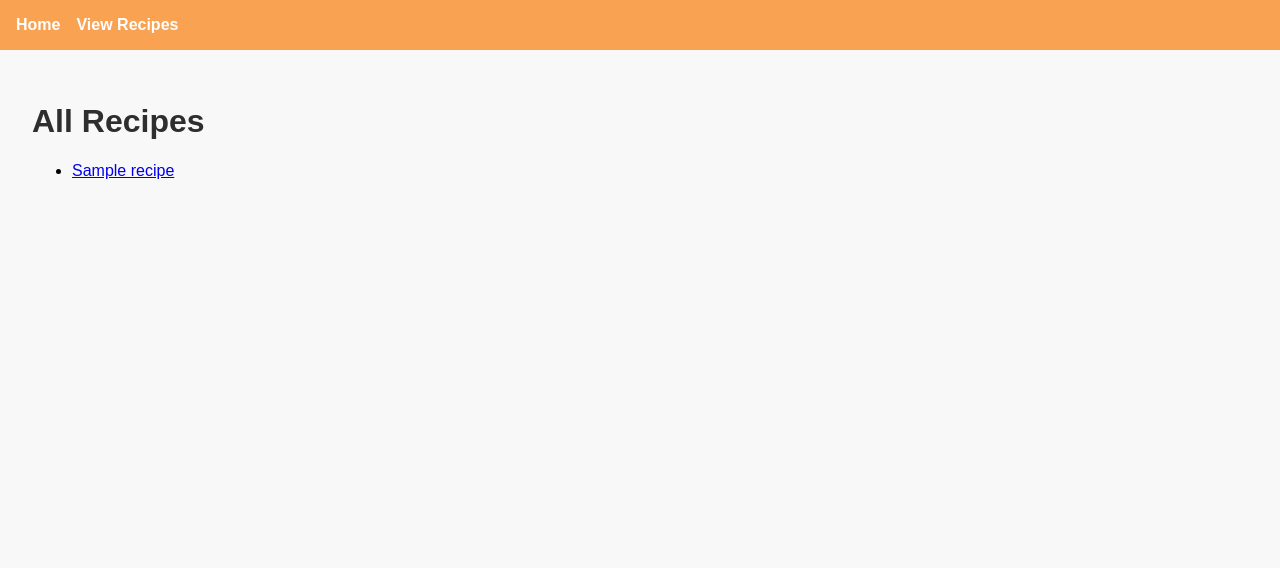
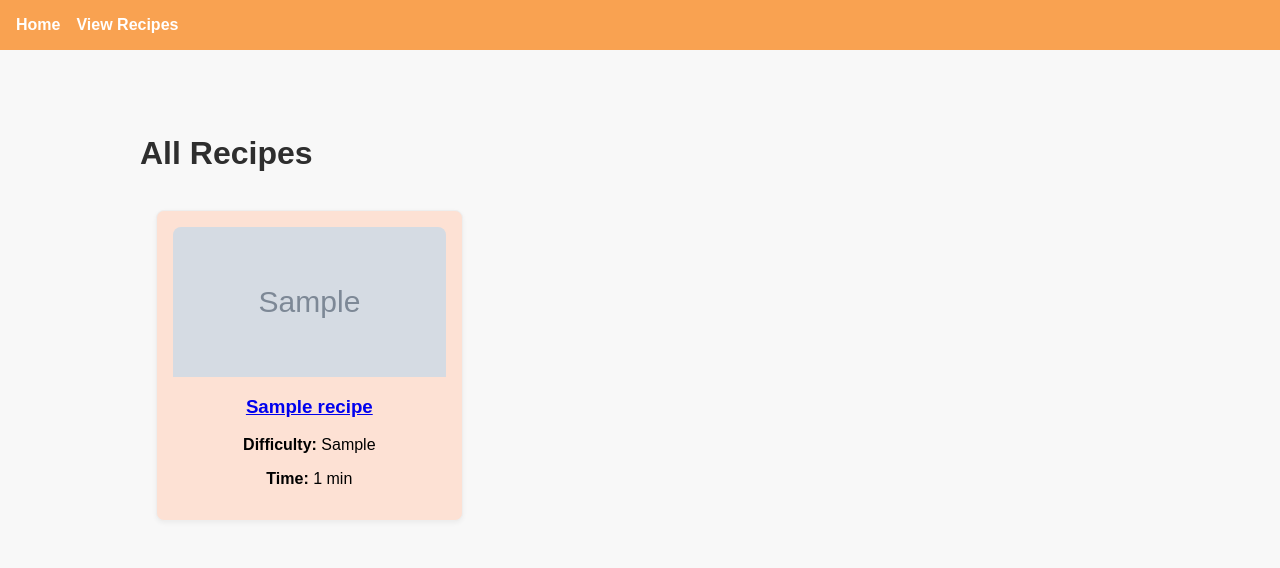
Before and after one commit to x-lamprocapnos-x/A2_Recipe_App, a Django app: page /recipes/ in a window 1280 px wide. Shown: the top 568 px of the page. Run offline with Django 4.2, Linux system fonts and the light colour scheme; tables that the repository leaves empty hold one stand-in row (values such as "Sample post"); grey boxes marked "Sample" are stand-in pictures.

Commit message:
added divs, and classes for styling in recipe_list

```diff
--- a/src/recipes/templates/recipes/recipe_list.html
+++ b/src/recipes/templates/recipes/recipe_list.html
@@ -4,12 +4,21 @@
 {% block title %}All Recipes | Recipe App {% endblock %}
 
 {% block content %}
-<h1>All Recipes</h1>
-<ul>
-    {% for recipe in recipes %}
-    <li>
-        <a href="{% url 'recipes:recipe_details' recipe.id %}">{{ recipe.name }}</a>
-    </li>
-    {% endfor %}
-</ul>
+<div class="container">
+    <h1>All Recipes</h1>
+    <div class="recipe-list">
+        {% for recipe in recipes %}
+        <div class="card">
+            {% if recipe.image %}
+            <img src="{{ recipe.image.url }}" alt="{{ recipe.name }} image">
+            {% endif %}
+            <div class="content">
+                <h3><a href="{% url 'recipes:recipe_details' recipe.id %}">{{ recipe.name }}</a></h3>
+                <p><strong>Difficulty:</strong> {{ recipe.difficulty}} </p>
+                <p><strong>Time:</strong> {{ recipe.cooking_time }} min </p>
+            </div>
+        </div>
+        {% endfor %}
+    </div>
+</div>
 {% endblock %}
```
